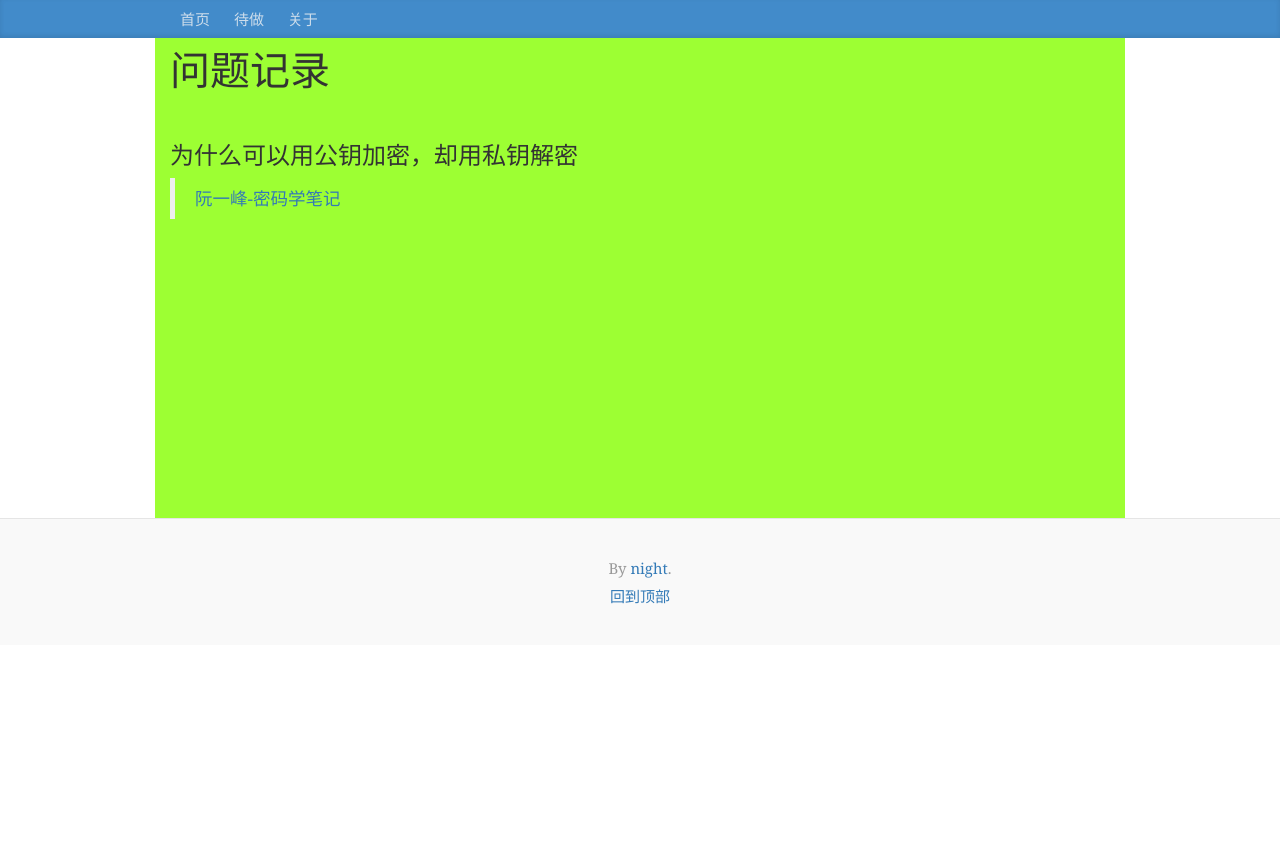
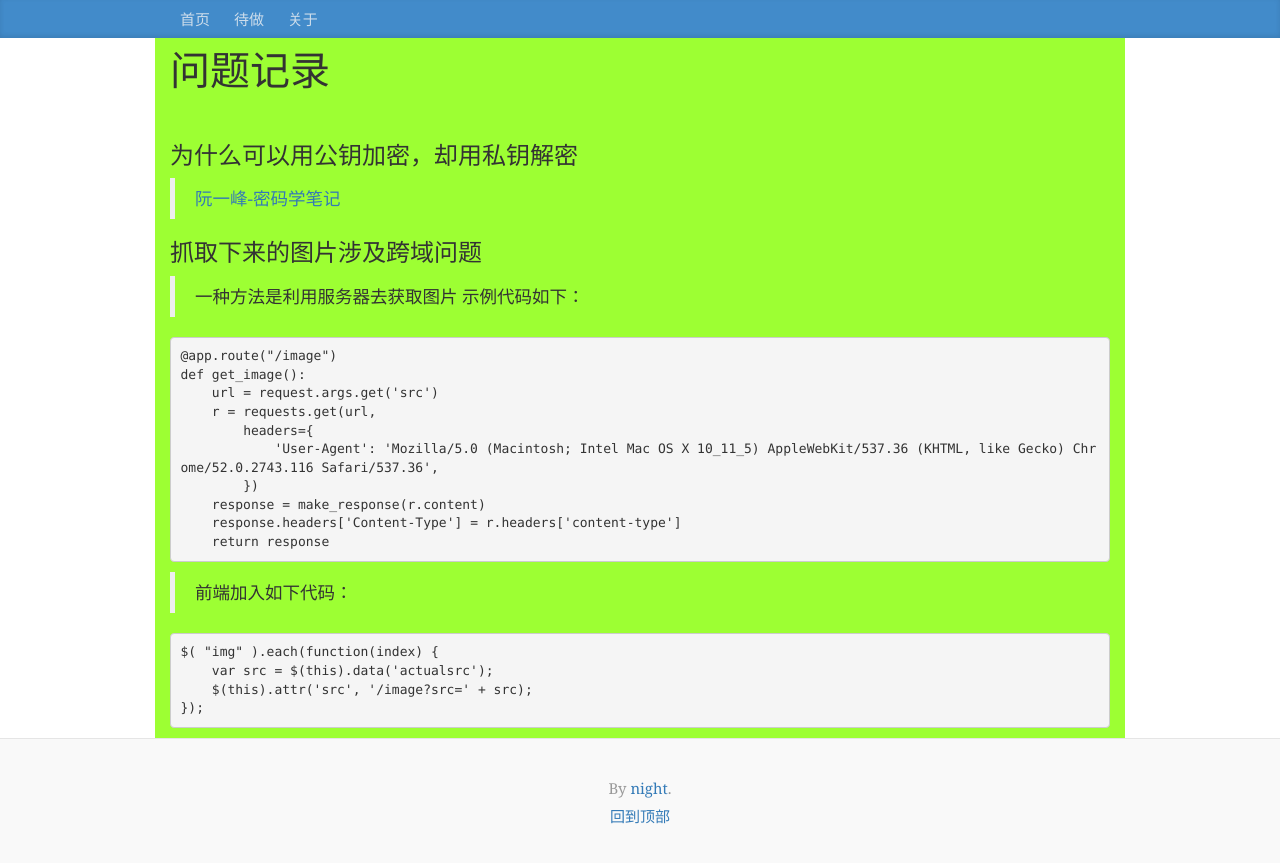
Before and after one commit to night1008/night1008.github.io, a Jekyll site: the page built from _posts/2016-11-12-questions.md, in a window 1280 px wide. Shown: the top 863 px of the page. Built offline with Jekyll 4.4.1, drawn with Linux system fonts in a browser that asks for light colours.

Commit message:
add question

````diff
--- a/_posts/2016-11-12-questions.md
+++ b/_posts/2016-11-12-questions.md
@@ -7,3 +7,30 @@ show_header: true
 
 ### 为什么可以用公钥加密，却用私钥解密
 > [阮一峰-密码学笔记](http://www.ruanyifeng.com/blog/2006/12/notes_on_cryptography.html)
+
+
+### 抓取下来的图片涉及跨域问题
+> 一种方法是利用服务器去获取图片
+> 示例代码如下：
+
+```python
+@app.route("/image")
+def get_image():
+    url = request.args.get('src')
+    r = requests.get(url,
+        headers={
+            'User-Agent': 'Mozilla/5.0 (Macintosh; Intel Mac OS X 10_11_5) AppleWebKit/537.36 (KHTML, like Gecko) Chrome/52.0.2743.116 Safari/537.36',
+        })
+    response = make_response(r.content)
+    response.headers['Content-Type'] = r.headers['content-type']
+    return response
+```
+
+> 前端加入如下代码：
+
+```
+$( "img" ).each(function(index) {
+    var src = $(this).data('actualsrc');
+    $(this).attr('src', '/image?src=' + src);
+});
+```
````
Also changed, not shown: _posts/2016-10-16-python-advices.md (+1 -0 lines).
